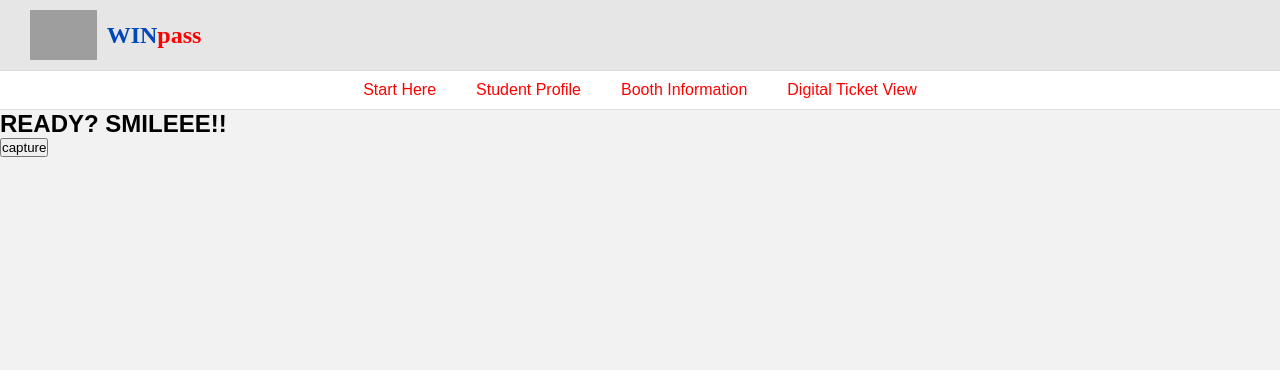
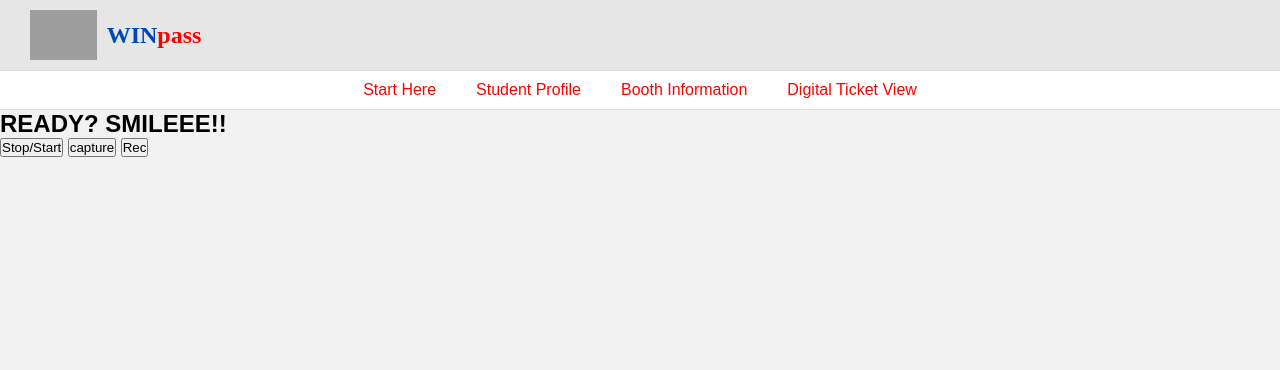
Before and after one commit to vocalfreak/WINpass-7-05, a Flask app: template templates/photobooth.html in a window 1280 px wide. Shown: the top 370 px of the page. Run offline with Flask 3, Linux system fonts and the light colour scheme; the template is opened without the code that fills it, so the values that code supplies are empty; grey boxes are pictures that could not be loaded.

Commit message:
added some input button

```diff
--- a/templates/photobooth.html
+++ b/templates/photobooth.html
@@ -27,9 +27,11 @@
         <h1>READY? SMILEEE!!</h1>
       </section>
 
-      <form method="POST" action="capture">
+      <form method="POST" action="{{ url_for('capture')}}">
+        <input type="submit" value="Stop/Start" name="stop"/>
         <input type="submit" value="capture"/>
-    </form>
+        <input type="submit" value="Rec" name="rec"/>
+      </form>
     <br>
 
 </body>
```
